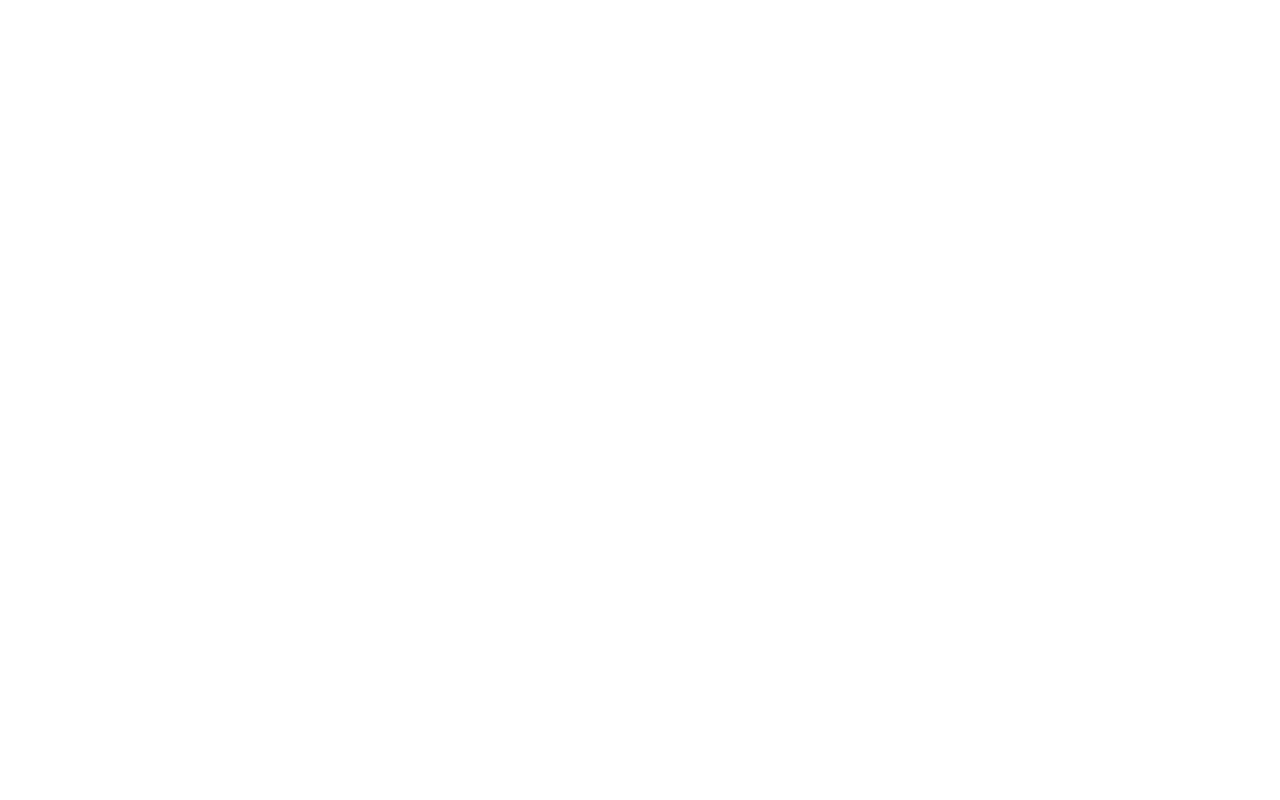
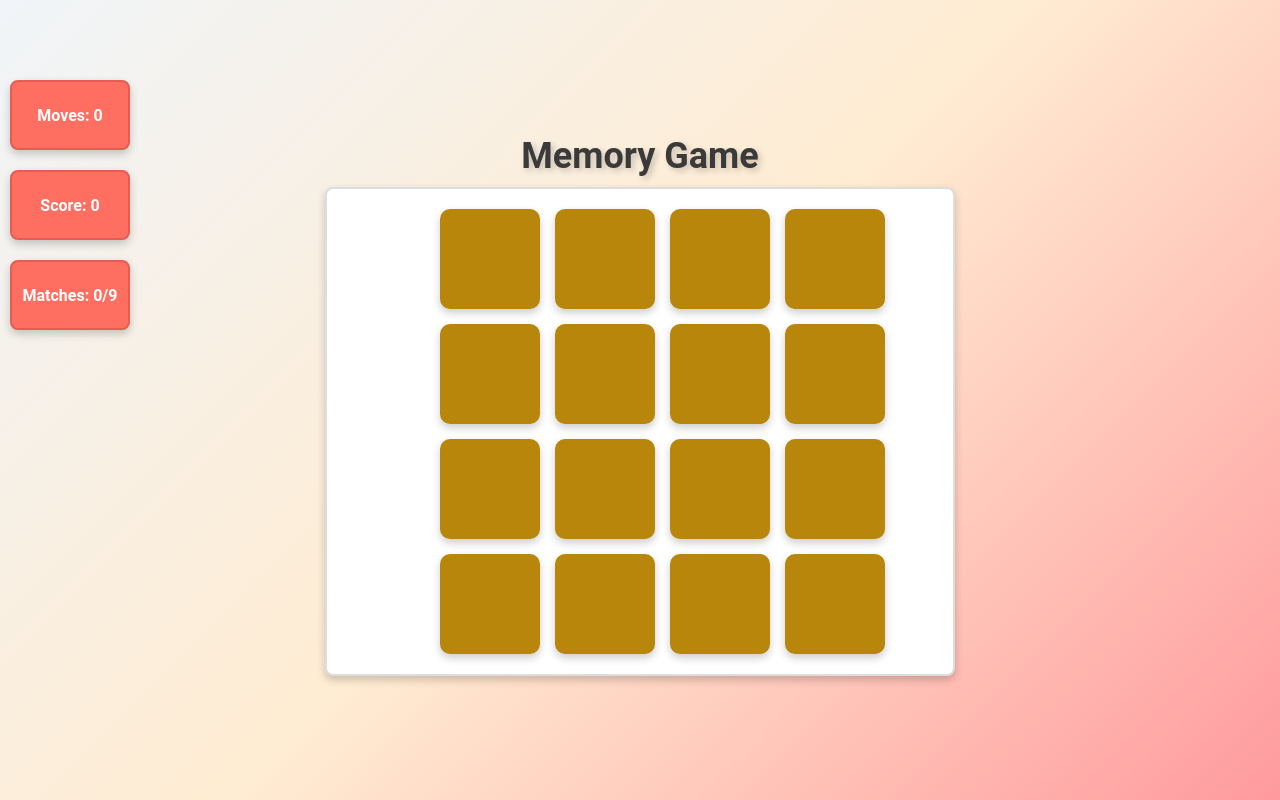
Before and after one commit to bankarom/SIMULATED-WORK, a plain HTML site: page memory-game/index.html in a window 1280 px wide. Drawn offline with Linux system fonts and the light colour scheme.

Commit message:
memory-game

```diff
--- a/memory-game/index.html
+++ b/memory-game/index.html
@@ -2,11 +2,30 @@
 <html lang="en">
 <head>
     <meta charset="UTF-8">
-    <meta name="viewport" content="width=\, initial-scale=1.0">
+    <meta name="viewport" content="width=device-width, initial-scale=1.0">
     <link rel="stylesheet" href="style.css">
     <title>Memory Game</title>
 </head>
 <body>
+    <h1>Memory Game</h1>
 
+    <div class="game-container">
+        <div id="grid"></div>
+    </div>
+
+    <div class="info-box-container">
+        <div class="info-box">
+            <p id="moves">Moves: 0</p>
+        </div>
+        <div class="info-box">
+            <p id="result">Score: 0</p>
+        </div>
+        <div class="info-box">
+            <p id="match-count">Matches: 0/9</p>
+        </div>
+    </div>
+
+
+    <script src="script.js"></script>
 </body>
 </html>
--- a/memory-game/script.js
+++ b/memory-game/script.js
@@ -0,0 +1,109 @@
+document.addEventListener('DOMContentLoaded', () => {
+    const cardArray = [
+        { name: 'fries', img: 'pic/fries.png' },
+        { name: 'mole', img: 'pic/mole.jpg' },
+        { name: 'hotdog', img: 'pic/hotdog.png' },
+        { name: 'ice-cream', img: 'pic/ice-cream.png' },
+        { name: 'pizza', img: 'pic/pizza.png' },
+        { name: 'white', img: 'pic/white.png' },
+        { name: 'milkshake', img: 'pic/milkshake.png' },
+        { name: 'cheeseburger', img: 'pic/cheeseburger.png' },
+        { name: 'fries', img: 'pic/fries.png' },
+        { name: 'mole', img: 'pic/mole.jpg' },
+        { name: 'hotdog', img: 'pic/hotdog.png' },
+        { name: 'ice-cream', img: 'pic/ice-cream.png' },
+        { name: 'pizza', img: 'pic/pizza.png' },
+        { name: 'white', img: 'pic/white.png' },
+        { name: 'milkshake', img: 'pic/milkshake.png' },
+        { name: 'cheeseburger', img: 'pic/cheeseburger.png' }
+    ];
+
+    cardArray.sort(() => 0.5 - Math.random());
+
+    const grid = document.querySelector('#grid');
+    const resultDisplay = document.querySelector('#result');
+    const movesDisplay = document.querySelector('#moves');
+    const matchCountDisplay = document.querySelector('#match-count');
+    let cardsChosen = [];
+    let cardsChosenId = [];
+    let cardsWon = [];
+    let moves = 0;
+    let matches = 0;
+
+    // Create the game board
+    function createBoard() {
+        cardArray.forEach((item, index) => {
+            const goldenBox = document.createElement('div');
+            goldenBox.classList.add('golden-box');
+            goldenBox.setAttribute('data-id', index);
+
+            const cardImage = document.createElement('img');
+            cardImage.setAttribute('src', item.img);
+            cardImage.setAttribute('data-id', index);
+            goldenBox.appendChild(cardImage);
+
+            goldenBox.addEventListener('click', flipCard);
+            grid.appendChild(goldenBox);
+        });
+    }
+
+    // Check for matches
+    function checkForMatch() {
+        const cards = document.querySelectorAll('.golden-box img');
+        const optionOneId = cardsChosenId[0];
+        const optionTwoId = cardsChosenId[1];
+
+        if (optionOneId === optionTwoId) {
+            // If the same card is clicked, flip it back
+            cards[optionOneId].style.display = 'none';
+            cards[optionTwoId].style.display = 'none';
+        } else if (cardsChosen[0] === cardsChosen[1]) {
+            // If cards match, keep them visible
+            cards[optionOneId].style.display = 'block';
+            cards[optionTwoId].style.display = 'block';
+            cards[optionOneId].parentElement.removeEventListener('click', flipCard);
+            cards[optionTwoId].parentElement.removeEventListener('click', flipCard);
+            cardsWon.push(cardsChosen);
+            matches++;
+            matchCountDisplay.textContent = `Matches: ${matches}/9`;
+            resultDisplay.textContent = `Score: ${matches * 2}`;
+        } else {
+            // If cards don't match, flip them back
+            setTimeout(() => {
+                cards[optionOneId].style.display = 'none';
+                cards[optionTwoId].style.display = 'none';
+            }, 500);
+        }
+
+        // Clear the chosen cards and update moves
+        cardsChosen = [];
+        cardsChosenId = [];
+        moves++;
+        movesDisplay.textContent = `Moves: ${moves}`;
+
+        if (cardsWon.length === cardArray.length / 2) {
+            resultDisplay.textContent = 'Congratulations! You found them all!';
+        }
+    }
+
+    // Flip the card
+    function flipCard() {
+        const cardId = this.getAttribute('data-id');
+        const cardImage = this.querySelector('img');
+
+        // Prevent flipping an already revealed card
+        if (cardImage.style.display === 'block') {
+            return;
+        }
+
+        cardsChosen.push(cardArray[cardId].name);
+        cardsChosenId.push(cardId);
+        cardImage.style.display = 'block';
+
+        if (cardsChosen.length === 2) {
+            setTimeout(checkForMatch, 500);
+        }
+    }
+
+    createBoard();
+});
--- a/memory-game/style.css
+++ b/memory-game/style.css
@@ -0,0 +1,154 @@
+/* Global Styling */
+* {
+    margin: 0;
+    padding: 0;
+    box-sizing: border-box;
+}
+
+body {
+    font-family: 'Roboto', sans-serif;
+    background: linear-gradient(135deg, #f0f4f8, #ffecd2, #ff9a9e);
+    color: #333;
+    text-align: center;
+    display: flex;
+    flex-direction: column;
+    align-items: center;
+    justify-content: center; /* Adjust to center everything on the screen */
+    min-height: 100vh;
+    padding: 10px; /* Reduced padding for better fitting */
+}
+
+h1 {
+    font-size: 36px; /* Slightly smaller for fitting */
+    color: #3b3a3a;
+    margin: 10px 0;
+    text-shadow: 3px 3px 6px rgba(0, 0, 0, 0.2);
+}
+
+/* Main Container */
+.main-container {
+    width: 140%; /* Slightly reduced for better alignment */
+    max-width: 900px;
+    display: flex;
+    flex-direction: column;
+    gap: 20px; /* Reduced gap between sections */
+}
+
+/* Info Boxes Container - Move to Left */
+.info-box-container {
+    display: flex;
+    gap: 20px; /* Reduced gap for better fitting */
+    flex-direction: column;
+    align-items: flex-start; /* Align info boxes to the left */
+    margin-bottom: 20px; /* Added margin for spacing */
+    position: absolute;
+    left: 10px; /* Position info boxes on the left side */
+    top: 10%; /* Adjust to align vertically */
+}
+
+/* Info Boxes Styling */
+.info-box {
+    background-color: #ff6f61; /* Default background color */
+    color: white;
+    border: 2px solid #e65c50;
+    border-radius: 8px;
+    padding: 10px;
+    font-size: 16px; /* Slightly smaller font for fitting */
+    font-weight: bold;
+    text-align: center;
+    box-shadow: 0px 4px 8px rgba(0, 0, 0, 0.2);
+    width: 120px; /* Reduced width */
+    height: 70px; /* Reduced height */
+    display: flex;
+    justify-content: center;
+    align-items: center;
+}
+
+.info-box.score {
+    background-color: #6ab04c; /* Score box color */
+    border-color: #519839;
+}
+
+.info-box.moves {
+    background-color: #3498db; /* Moves box color */
+    border-color: #2a7fbb;
+}
+
+.info-box.matches {
+    background-color: #f39c12; /* Matches box color */
+    border-color: #d4880a;
+}
+
+/* Grid and Game Board Styling */
+.game-container {
+    background-color:white;
+    border: 2px solid #ddd;
+    border-radius: 8px;
+    padding: 20px; /* Reduced padding */
+    box-shadow: 0px 4px 8px rgba(0, 0, 0, 0.2);
+    display: flex;
+    justify-content: space-between;
+    align-items: center;
+    width: 50%;
+    position: relative;
+}
+
+#grid {
+    display: grid;
+    grid-template-columns: repeat(4, 1fr);
+    grid-gap: 15px; /* Reduced gap for compact layout */
+    width: 400px; /* Adjusted grid size for better alignment */
+    margin: 0 auto;
+}
+
+/* Styling for the Golden Box (Clickable Area) */
+.golden-box {
+    width: 100px;
+    height: 100px;
+    background-color: #b8860b;
+    border-radius: 10px;
+    display: flex;
+    align-items: center;
+    justify-content: center;
+    box-shadow: 0px 4px 8px rgba(0, 0, 0, 0.2);
+    transition: transform 0.2s ease, box-shadow 0.3s ease;
+    cursor: pointer;
+}
+
+.golden-box:hover {
+    transform: scale(1.1);
+    box-shadow: 0px 6px 12px rgba(0, 0, 0, 0.3);
+}
+
+.golden-box img {
+    width: 60px;
+    height: 60px;
+    display: none;
+    border-radius: 8px;
+    transition: opacity 0.2s ease;
+}
+
+/* Animation for Image Reveal */
+.golden-box img.show {
+    display: block;
+    opacity: 1;
+}
+
+/* Responsive Design */
+@media (max-width: 500px) {
+    #grid {
+        grid-template-columns: repeat(3, 1fr);
+        width: 240px;
+        grid-gap: 10px;
+    }
+    h1 {
+        font-size: 28px;
+    }
+    .golden-box {
+        width: 60px;
+        height: 60px;
+    }
+    .golden-box img {
+        width: 50px;
+    }
+}
```
